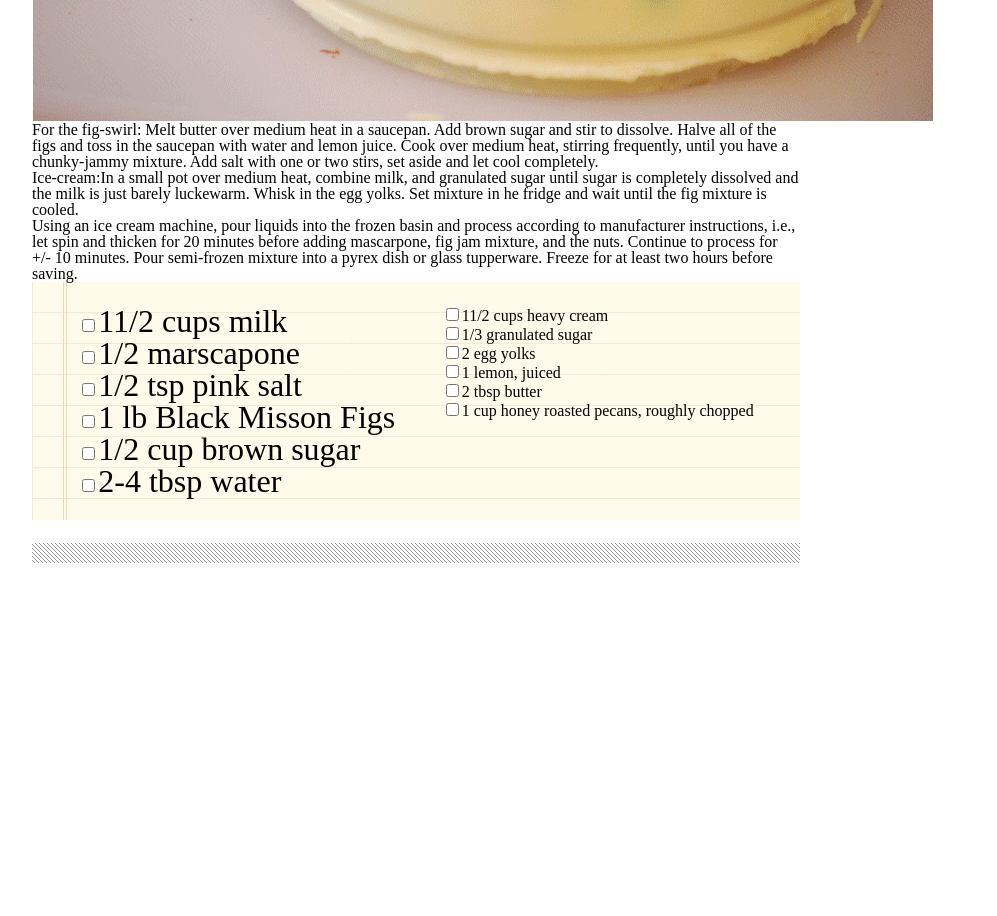
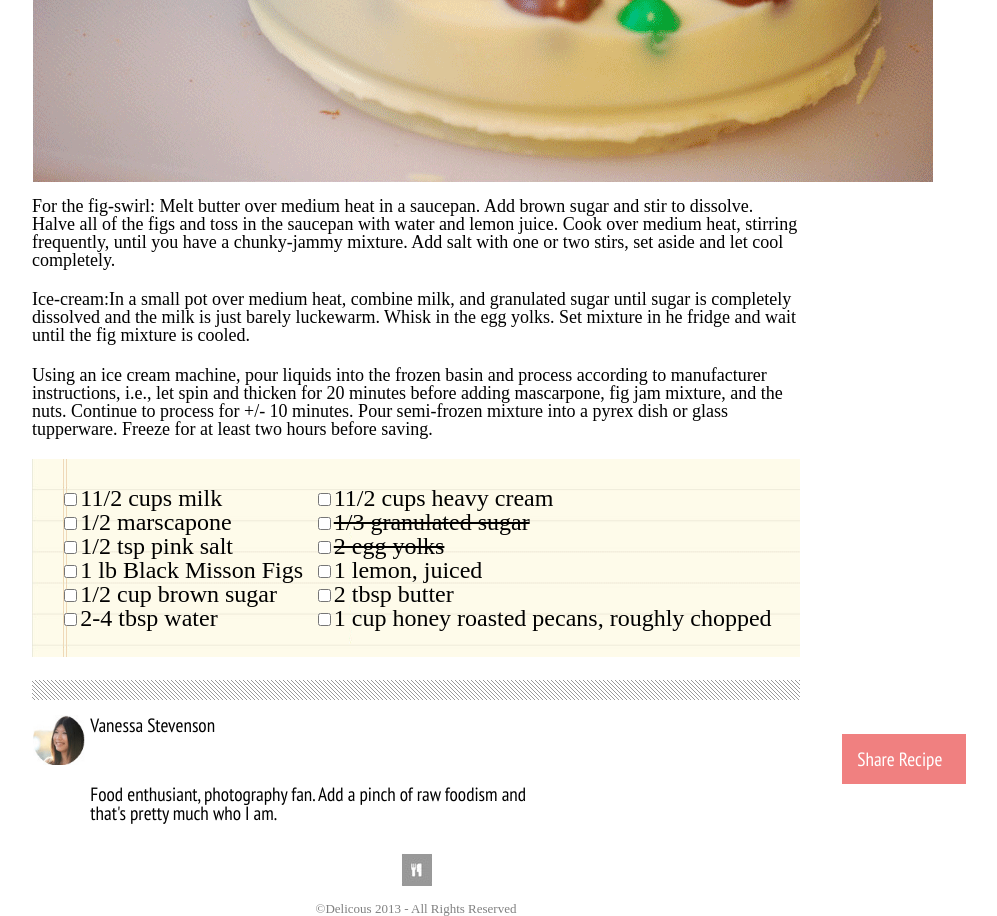
Before and after one commit to JrHernandez25/Chocolate_Pizza, a plain HTML site: page index.html in a window 1280 px wide. Shown: the part 840-1756 px from the top of the page, without its empty margins (224-1221 px from the left). Before the commit the page ends 1403 px from the top, so only its background shows below. Drawn offline with Linux system fonts and the light colour scheme.

Commit message:
All done

```diff
--- a/flex.css
+++ b/flex.css
@@ -14,3 +14,7 @@ nav{
     background-image: url(/img/list-bg.png);
     padding: 3%;
 }
+footer{
+    display: flex;
+    justify-content: center;
+}
--- a/index.html
+++ b/index.html
@@ -44,20 +44,20 @@
         </ul>
     </header>
     <nav>
-    <img id="img4"src="/img/print-icon.png">
+    <img id="img8"src="/img/print-icon.png">
     <p id="p2">PRINT</p>
     </nav>
     <img src="img/choco-pizza.png">
     <section>
-        <p>For the fig-swirl: Melt butter over medium heat in a saucepan. Add brown sugar and stir to dissolve. Halve all
+        <p>    For the fig-swirl: Melt butter over medium heat in a saucepan. Add brown sugar and stir to dissolve. Halve all
             of the figs and toss in the saucepan with water and lemon juice. Cook over medium heat, stirring frequently, until
             you have a chunky-jammy mixture. Add salt with one or two stirs, set aside and let cool completely.
         </p>
-        <p>Ice-cream:In a small pot over medium heat, combine milk, and granulated sugar until sugar is completely
+        <p>   Ice-cream:In a small pot over medium heat, combine milk, and granulated sugar until sugar is completely
             dissolved and the milk is just barely luckewarm. Whisk in the egg yolks. Set mixture in he fridge and wait until the
             fig mixture is cooled.
         </p>
-        <p>Using an ice cream machine, pour liquids into the frozen basin and process according to manufacturer
+        <p>    Using an ice cream machine, pour liquids into the frozen basin and process according to manufacturer
             instructions, i.e., let spin and thicken for 20 minutes before adding mascarpone, fig jam mixture, and the nuts.
             Continue to process for +/- 10 minutes. Pour semi-frozen mixture into a pyrex dish or glass tupperware. Freeze for
             at least two hours before saving.
@@ -77,12 +77,12 @@
         <br>
         <input type="checkbox">2-4 tbsp water
         </section>
-        <section>
+        <section id="s3">
         <input type="checkbox">11/2 cups heavy cream
         <br>
-        <input type="checkbox">1/3 granulated sugar
+        <strike><input type="checkbox">1/3 granulated sugar</strike>
         <br>
-        <input type="checkbox">2 egg yolks
+        <strike><input type="checkbox">2 egg yolks</strike>
         <br>
         <input type="checkbox">1 lemon, juiced
         <br>
@@ -93,5 +93,15 @@
     </section>
     <div class="hero-image">
     </div>
+    <header>
+        <img id="img4" src="./img/van-pic.png">
+        <ul id="ul3">
+            <li id="l3">Vanessa Stevenson</li>
+            <li id="l4">Share Recipe</li>
+            <li id="l2">Food enthusiant, photography fan. Add a pinch of raw foodism and that's pretty much who I am.</li>
+        </ul>
+    </header>
+    <img id="img6" src="./img/small-logo.png">
+    <footer>&copy;Delicous 2013 - All Rights Reserved</footer>
 </body>
 </html>
--- a/style.css
+++ b/style.css
@@ -45,8 +45,46 @@ h2{
 }
 #p2{
     font-size: small;
-    margin-bottom: 3%;
+    margin-bottom: 9%;
 }
 #s2{
-    font-size: xx-large;
+    font-size: x-large;
+    padding: .5%;
 }
+#s3{
+    font-size: x-large;
+    padding: .5%;
+}
+p{
+    margin-bottom: 2.8%;
+    margin-top: 2%;
+    width: fit-content;
+    font-size: large;
+}
+#l2{
+    margin-top: .1%;
+    width: 75%;
+}
+#img4{
+    margin-top: 2%;
+    height: 50px;
+}
+#ul3{
+    margin-top: 2%;
+}
+#l4{
+    background-color: lightcoral;
+    width: 15%;
+    padding: 15px;
+    margin-left: 120%;
+    color: white;
+}
+#img6{
+    margin: auto;
+    margin-top: 4%;
+}
+footer{
+    margin-top: 2%;
+    font-size: small;
+    color: grey;
+}
```
